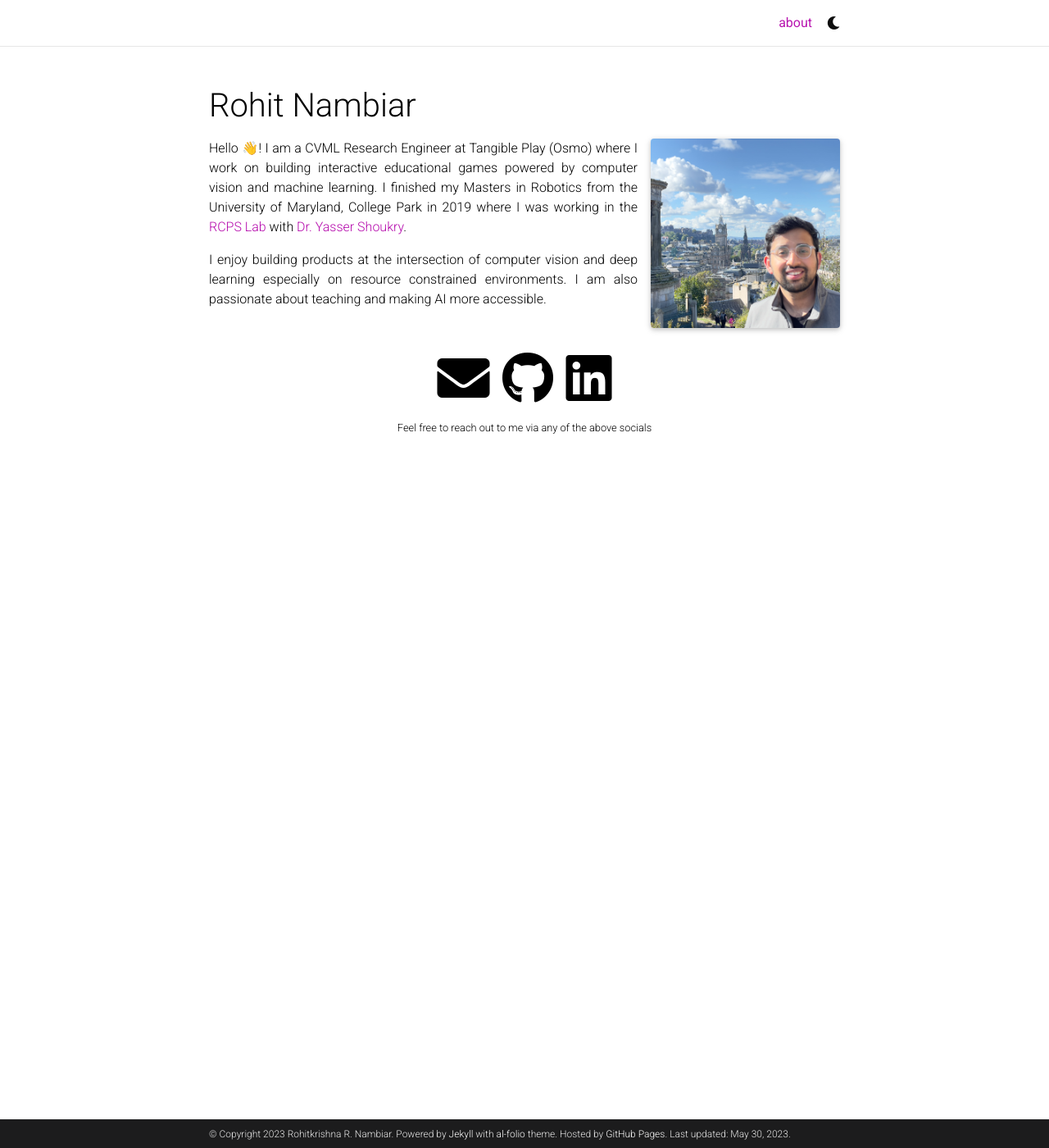
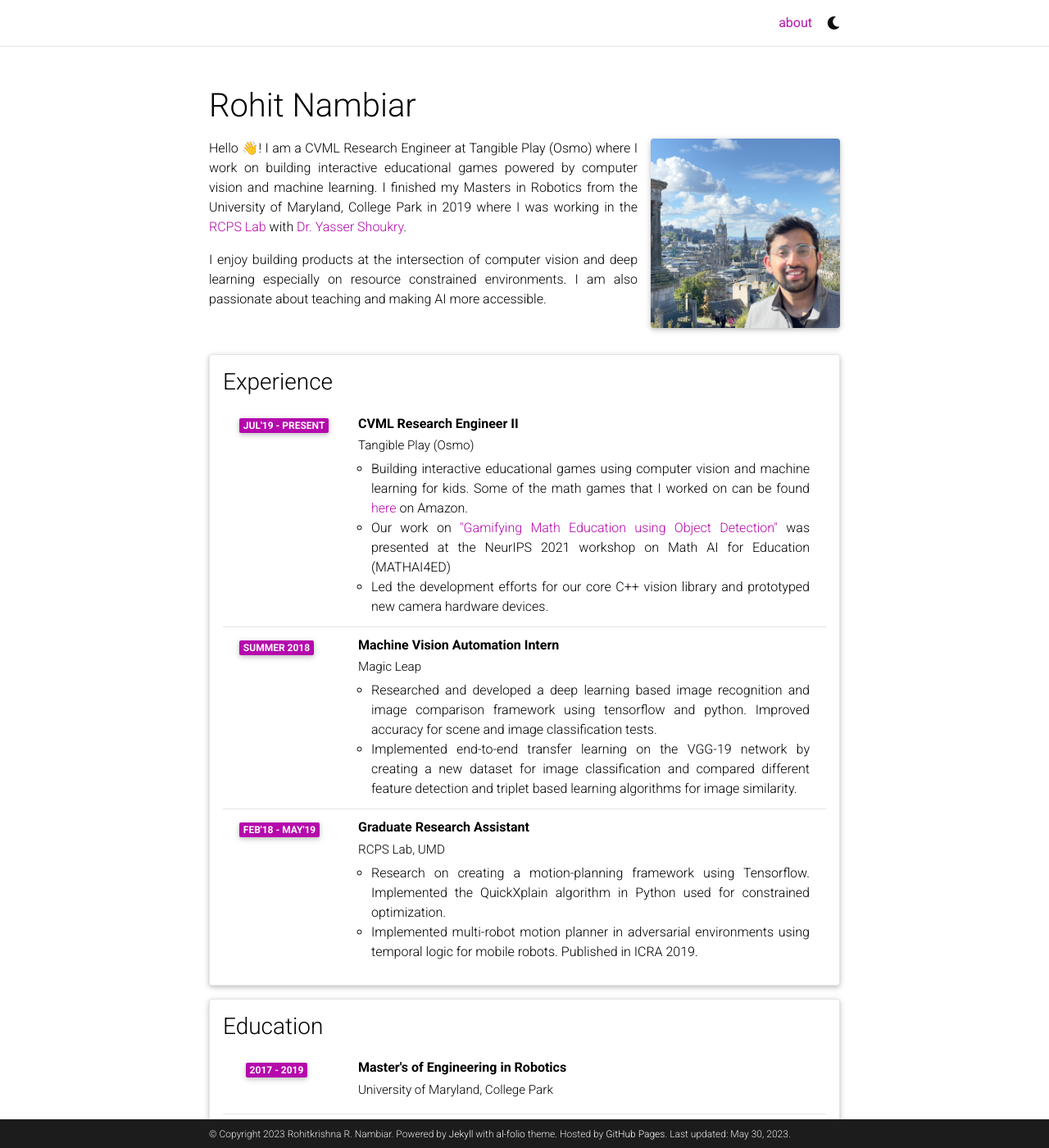
Before and after one commit to rknambiar/rknambiar.github.io, a Jekyll site: the page built from _pages/about.md, in a window 1280 px wide and 1400 px high. Shown: the whole window at 82% size. Built offline with Jekyll 4.4.1, drawn with Linux system fonts in a browser that asks for light colours; full-size pictures stand in for the smaller copies a plugin makes; emoji names are drawn with the system emoji font; comment, search, counter and statistics services are not loaded; a style sheet for code colours, icons or effects is not loaded; some of the changed text lies outside the part shown.

Commit message:
Add work ex and education section to home page

```diff
--- a/_data/cv.yml
+++ b/_data/cv.yml
@@ -1,97 +1,46 @@
-- title: General Information
-  type: map
+- title: Experience
+  type: time_table
   contents:
-    - name: Full Name
-      value: Albert Einstein
-    - name: Date of Birth
-      value: 14th March 1879
-    - name: Languages
-      value: English, German
+    - title: CVML Research Engineer II
+      institution: Tangible Play (Osmo)
+      year: Jul'19 - Present
+      description:
+        - Building interactive educational games using computer vision
+          and machine learning for kids. Some of the math games that I worked
+          on can be found <a href="https://www.amazon.com/Osmo-Measurement-Estimating-Curriculum-Inspired-Required/dp/B08H8GS32R/ref=pd_bxgy_sccl_2/132-0380844-1174013?pd_rd_w=3kX2Y&content-id=amzn1.sym.7757a8b5-874e-4a67-9d85-54ed32f01737&pf_rd_p=7757a8b5-874e-4a67-9d85-54ed32f01737&pf_rd_r=FY34AEFZTTQES6DSYR70&pd_rd_wg=0nYYc&pd_rd_r=d113f67c-09b6-44e0-ad9b-2d65e2c970d5&pd_rd_i=B08H8GS32R&th=1" className="text-blue-600 hover:text-blue-800">here </a>
+          on Amazon.
+        - Our work on <a href="https://mathai4ed.github.io/papers/papers/paper_11.pdf">
+          "Gamifying Math Education using Object Detection"
+          </a> was presented at the NeurIPS 2021 workshop on Math AI for Education (MATHAI4ED)
+        - Led the development efforts for our core C++ vision library and prototyped new camera hardware devices.
+
+    - title: Machine Vision Automation Intern
+      institution: Magic Leap
+      year: Summer 2018
+      description:
+        - Researched and developed a deep learning based image recognition
+          and image comparison framework using tensorflow and python. Improved
+          accuracy for scene and image classification tests.
+        - Implemented end-to-end transfer learning on the VGG-19 network by
+          creating a new dataset for image classification and compared different
+          feature detection and triplet based learning algorithms for image similarity.
+
+    - title: Graduate Research Assistant
+      institution: RCPS Lab, UMD
+      year: Feb'18 - May'19
+      description:
+        - Research on creating a motion-planning framework using Tensorflow. Implemented the
+          QuickXplain algorithm in Python used for constrained optimization.
+        - Implemented multi-robot motion planner in adversarial environments using
+          temporal logic for mobile robots. Published in ICRA 2019.
 
 - title: Education
   type: time_table
   contents:
-    - title: PhD
-      institution: University of Zurich, Zurich, Switzerland
-      year: 1905
-      description:
-        - Description 1.
-        - Description 2.
-        - title: Description 3.
-          contents:
-            - Sub-description 1.
-            - Sub-description 2.
-    - title: Federal teaching diploma
-      institution: Eidgenössische Technische Hochschule, Zurich, Switzerland
-      year: 1900
-      description:
-        - Description 1.
-        - Description 2.
+    - title: Master's of Engineering in Robotics
+      institution: University of Maryland, College Park
+      year: 2017 - 2019
 
-- title: Experience
-  type: time_table
-  contents:
-    - title: Professor of Theoretical Physics
-      institution: Institute for Advanced Study, Princeton University
-      year: 1933 - 1955
-      description:
-        - Description 1.
-        - Description 2.
-        - title: Description 3.
-          contents:
-            - Sub-description 1.
-            - Sub-description 2.
-    - title: Visiting Professor
-      institution: California Institute of Technology, Pasadena, California, US
-      year: 1933
-      description:
-        - Description 1.
-        - Description 2.
-
-    - title: Director
-      institution: Kaiser Wilhelm Institute for Physics, Berlin, Germany.
-      year: 1917-1933
-
-    - title: Professor of Theoretical Physics
-      institution: Karl-Ferdinand University, Prague, Czechoslovakia
-      year: 1911 - 1917
-      description:
-
-    - title: Associate Professor of Theoretical Physics
-      institution: University of Zurich, Zurich, Switzerland
-      year: 1909 - 1911
-
-- title: Open Source Projects
-  type: time_table
-  contents:
-    - title: <a href="https://github.com/alshedivat/al-folio">al-folio</a>
-      year: 2015-now
-      description: A beautiful, simple, clean, and responsive Jekyll theme for academics.
-
-- title: Honors and Awards
-  type: time_table
-  contents:
-    - year: 1921
-      items:
-        - Nobel Prize in Physics
-        - Matteucci Medal
-    - year: 2029
-      items:
-        - Max Planck Medal
-
-- title: Academic Interests
-  type: nested_list
-  contents:
-    - title: Topic 1.
-      items:
-        - Description 1.
-        - Description 2.
-    - title: Topic 2.
-      items:
-        - Description 1.
-        - Description 2.
-
-- title: Other Interests
-  type: list
-  contents:
-    - <u>Hobbies:</u> Hobby 1, Hobby 2, etc.
+    - title: Bachelor of Engineering in Electronics and Telecommunications
+      institution: University of Pune, India
+      year: 2012 - 2016
--- /dev/null
+++ b/_includes/cv.html
@@ -0,0 +1,26 @@
+<div class="post">
+
+    <article>
+      <div class="cv">
+        {% for entry in site.data.cv %}
+          <div class="card mt-3 p-3 text-justify">
+            <h3 class="card-title font-weight-medium">{{ entry.title }}</h3>
+            <div>
+            {% if entry.type == "list" %}
+              {% include cv/list.html %}
+            {% elsif entry.type == "map" %}
+              {% include cv/map.html %}
+            {% elsif entry.type == "nested_list" %}
+              {% include cv/nested_list.html %}
+            {% elsif entry.type == "time_table" %}
+             {% include cv/time_table.html %}
+            {% else %}
+              {{ entry.contents }}
+            {% endif %}
+            </div>
+          </div>
+        {% endfor %}
+        </div>
+    </article>
+
+  </div>
--- a/_includes/work_experience.html
+++ /dev/null
@@ -1,83 +0,0 @@
-<section id="workex" className="flex flex-col pt-10">
-    <div className="container mx-auto grid grid-cols-1 max-w-3xl px-3">
-        <div>
-            <h2 className="text-2xl md:text-3xl text-left">
-                Experience
-            </h2>
-        </div>
-
-        <span class="w-full h-0.5 mb-5 md:mb-5 bg-gray-200"></span>
-
-        <div className="rounded-lg pt-1 pb-1 mb-3">
-            <div className="flex px-1 mb-1 md:mb-1 justify-between items-center">
-                <h2 className="text-xl font-medium">
-                    Tangible Play
-                </h2>
-                <h2 className="text-sm text-gray-500">
-                    Palo Alto, CA
-                </h2>
-            </div>
-            <div className="flex px-1 mb-1 md:mb-3 justify-between items-center">
-                <h2 className="text-base">
-                    CVML Research Engineer II
-                </h2>
-                <h2 className="text-sm text-gray-500">
-                    July 2019 - Present
-                </h2>
-            </div>
-            <div>
-                <ul className="list-disc pl-6 pr-1">
-                    <li className="text-sm text-justify">
-                        Building interactive educational games using computer vision
-                        and machine learning for kids. Some of the math games that I worked
-                        on can be found <a href="https://www.amazon.com/Osmo-Measurement-Estimating-Curriculum-Inspired-Required/dp/B08H8GS32R/ref=pd_bxgy_sccl_2/132-0380844-1174013?pd_rd_w=3kX2Y&content-id=amzn1.sym.7757a8b5-874e-4a67-9d85-54ed32f01737&pf_rd_p=7757a8b5-874e-4a67-9d85-54ed32f01737&pf_rd_r=FY34AEFZTTQES6DSYR70&pd_rd_wg=0nYYc&pd_rd_r=d113f67c-09b6-44e0-ad9b-2d65e2c970d5&pd_rd_i=B08H8GS32R&th=1" className="text-blue-600 hover:text-blue-800">here </a>
-                        on Amazon.
-                    </li>
-                    <li className="text-sm text-justify">
-                        Our work on <a href="https://mathai4ed.github.io/papers/papers/paper_11.pdf" className="text-blue-600 hover:text-blue-800">
-                        "Gamifying Math Education using Object Detection"
-                        </a> was presented at the NeurIPS 2021 workshop on Math AI for Education (MATHAI4ED)
-                    </li>
-                    <li className="text-sm text-justify">
-                        Led the development efforts for our core C++ vision library and
-                        prototyped new camera hardware devices.
-                    </li>
-                </ul>
-            </div>
-        </div>
-
-        <div className="rounded-lg pt-2 pb-1 mb-3">
-            <div className="flex px-1 mb-1 md:mb-1 justify-between items-center">
-                <h2 className="text-xl font-medium">
-                    Magic Leap
-                </h2>
-                <h2 className="text-sm text-gray-500">
-                    Plantation, FL
-                </h2>
-            </div>
-            <div className="flex px-1 mb-1 md:mb-3 justify-between items-center">
-                <h2 className="text-base">
-                    Machine Vision Automation Intern
-                </h2>
-                <h2 className="text-sm text-gray-500">
-                    May 2018 - August 2018
-                </h2>
-            </div>
-            <div>
-                <ul className="list-disc pl-6 pr-1">
-                    <li className="text-sm text-justify">
-                        Researched and developed a deep learning based image recognition
-                        and image comparison framework using tensorflow and python. Improved
-                        accuracy for scene and image classification tests.
-                    </li>
-                    <li className="text-sm text-justify">
-                        Implemented end-to-end transfer learning on the VGG-19 network by
-                        creating a new dataset for image classification and compared different
-                        feature detection and triplet based learning algorithms for image similarity.
-                    </li>
-                </ul>
-            </div>
-        </div>
-
-    </div>
-</section>
--- a/_layouts/about.html
+++ b/_layouts/about.html
@@ -40,25 +40,25 @@ layout: default
             {{ content }}
           </div>
 
-          <!-- {%- include work_experience.html %} -->
+          {%- include cv.html %}
 
           <!-- News -->
-          {% if page.news and site.announcements.enabled -%}
+          <!-- {% if page.news and site.announcements.enabled -%}
             <h2><a href="{{ '/news/' | relative_url }}" style="color: inherit;">news</a></h2>
             {%- include news.html limit=true %}
-          {%- endif %}
+          {%- endif %} -->
 
           <!-- Latest posts -->
-          {% if page.latest_posts -%}
+          <!-- {% if page.latest_posts -%}
             <h2><a href="{{ '/blog/' | relative_url }}" style="color: inherit;">latest posts</a></h2>
             {%- include latest_posts.html %}
-          {%- endif %}
+          {%- endif %} -->
 
           <!-- Selected papers -->
-          {% if page.selected_papers -%}
+          <!-- {% if page.selected_papers -%}
             <h2><a href="{{ '/publications/' | relative_url }}" style="color: inherit;">selected publications</a></h2>
             {%- include selected_papers.html %}
-          {%- endif %}
+          {%- endif %} -->
 
           <!-- Social -->
           {%- if page.social %}
```
